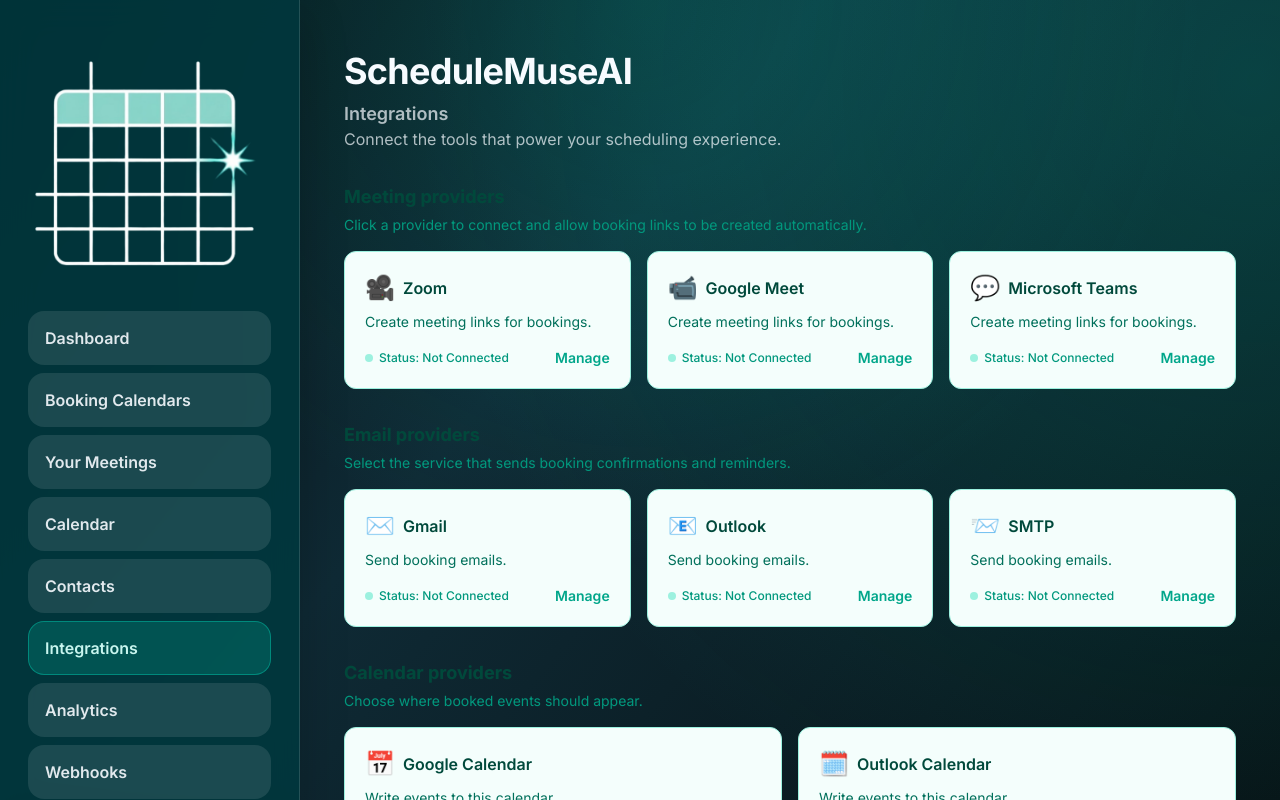
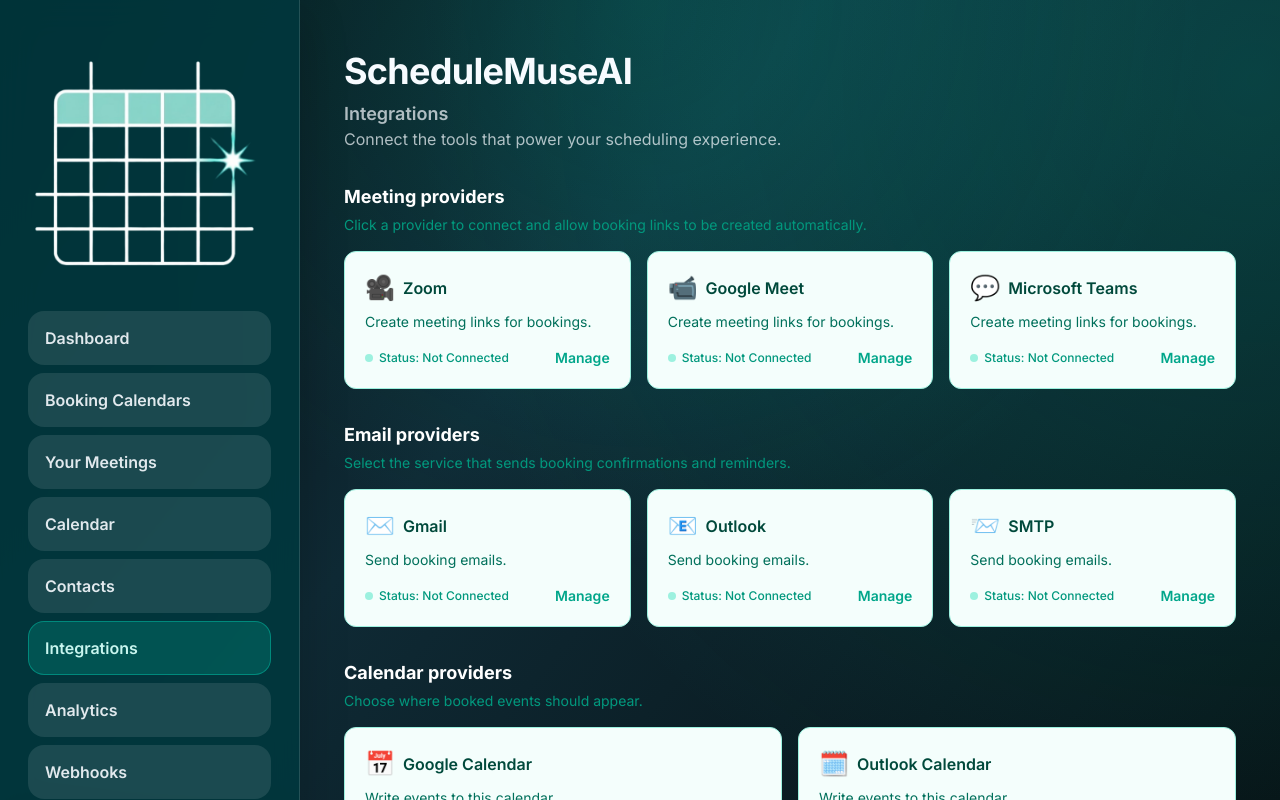
Before and after one commit to AndreaBHCE/app-schedule-muse-scheduling-v2, a Next.js app: page /integrations in a window 1280 px wide. Shown: the top 800 px of the page. Built offline with nearby package versions, Linux system fonts and the light colour scheme; no server answers.

Commit message:
fix: make integrations category titles white text

```diff
--- a/src/app/integrations/page.tsx
+++ b/src/app/integrations/page.tsx
@@ -95,7 +95,7 @@
     const providers = PROVIDERS.filter((p) => p.category === category);
     return (
       <div className="mb-8">
-        <h3 className="text-lg font-bold mb-1" style={{ color: "var(--cal-heading)" }}>{title}</h3>
+        <h3 className="text-lg font-bold mb-1" style={{ color: "#ffffff" }}>{title}</h3>
         <p className="text-sm mb-4" style={{ color: "var(--cal-mid)" }}>{subtitle}</p>
         <div className={`grid gap-4 ${category === "calendar" ? "sm:grid-cols-2" : "sm:grid-cols-3"}`}>
           {providers.map((p) => {
```
